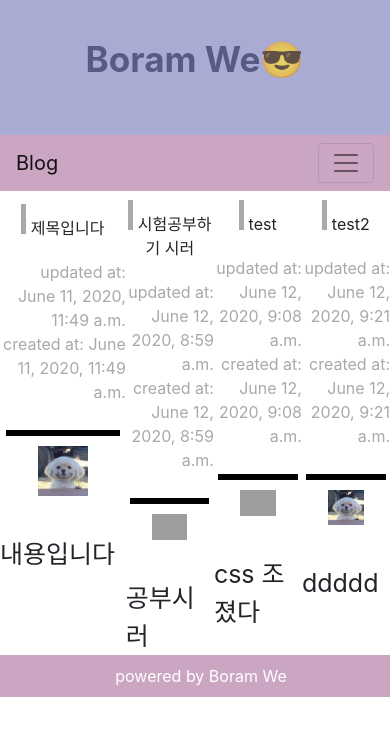
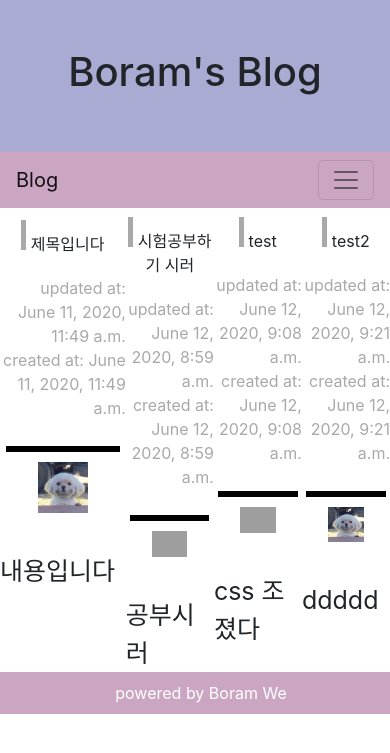
Before and after one commit to marobew/django_blog, a Django app: page / in a window 390 px wide. Shown: the top 753 px of the page. Run offline with Django 3.2, Linux system fonts and the light colour scheme; data comes from the database, SQL or seed files in the repository; some libraries are stand-ins or nearby versions; grey boxes are pictures that could not be loaded.

Commit message:
header 반응형 수정

```diff
--- a/blog/post/static/post/css/index.css
+++ b/blog/post/static/post/css/index.css
@@ -3,6 +3,13 @@ html {
   height: 100%;
 }
 /* 헤더 구역 */
+.header .header_title {
+  display: flex !important;
+  align-items: center;
+  justify-content: center;
+  height:18vh;
+  background-color: #AAABD3;
+}
 header {
   display: flex !important;
   align-items: center;
@@ -99,7 +106,7 @@ section > div > div > div {
 /* 섹션 컨텐츠 */
 .title{
   text-align: center;
-  font-size: 50vm;
+  font-size: ;
   display:inline;
 }
 
--- a/blog/post/templates/post/index.html
+++ b/blog/post/templates/post/index.html
@@ -23,12 +23,16 @@
 </head>
 
 <body>
-  <!-- 헤더 컨텐츠 -->
-  <header>
-    <p>Boram We😎</p>
-  </header>
-  <!-- 네비게이션 바 부트스트랩 -->
+  <div id="wrap">
+    <div id="header">
+      <div class="header">
+        <div class="header_title">
+          <h1>Boram's Blog</h1>
+        </div>
+        <!-- //headr_title -->
+        <div class="header_menu">
           <nav class="navbar navbar-expand-lg navbar-light">
+            <div class="container">
             <a class="navbar-brand" href="#">Blog</a>
             <button class="navbar-toggler" type="button" data-toggle="collapse" data-target="#navbarSupportedContent"
               aria-controls="navbarSupportedContent" aria-expanded="false" aria-label="Toggle navigation">
@@ -61,7 +65,13 @@
                 <button class="btn my-2 my-sm-0" type="submit">Login</button>
               </form>
             </div>
+          </div>
           </nav>
+        </div>
+        <!-- //headr_menu -->
+      </div>
+    </div>
+    <!-- //header -->
     <!-- 바디 컨텐츠를 묶어주는 역할 -->
     <div class="body-wrapper">
       <!-- 사이드 컨텐츠 -->
@@ -106,7 +116,7 @@
         powered by Boram We
       </div>
     </footer>
-
+  </div>
 
   <!-- 이하는 건들지 말것!! -->
   <script>
```
Lines whose indentation alone changed are shown as unchanged.
